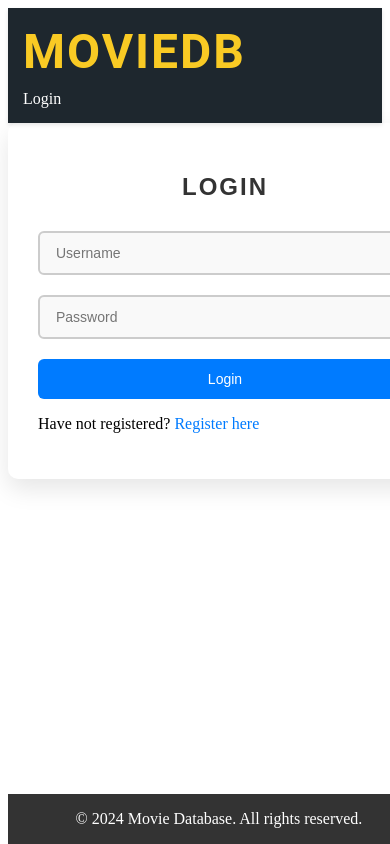
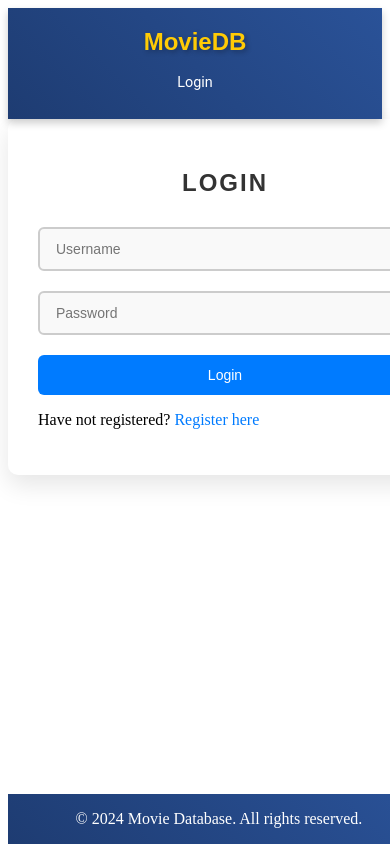
Before and after one commit to AnandYellapu/Movie-client, a React (Create React App) app: page / in a window 390 px wide. Shown: the top 844 px of the page. Built offline with nearby package versions, Linux system fonts and the light colour scheme.

Commit message:
Update index.css

```diff
--- a/src/index.css
+++ b/src/index.css
@@ -1,34 +1,36 @@
-/* Header Container */
+/* General header styling */
 .header {
   display: flex;
   justify-content: space-between;
   align-items: center;
-  padding: 10px 20px;
-  background-color: #1e272e; /* Dark background */
-  color: #ffffff; /* Light text color */
-  box-shadow: 0 2px 4px rgba(0, 0, 0, 0.1); /* Subtle shadow */
+  padding: 15px 30px;
+  background: linear-gradient(45deg, #1e3c72, #2a5298); /* Gradient background */
+  color: #fff;
+  box-shadow: 0 4px 8px rgba(0, 0, 0, 0.2);
   position: sticky;
   top: 0;
   z-index: 1000;
 }
 
-/* Logo and Title */
-.logo {
-  font-family: 'Roboto', sans-serif;
-  font-size: 1.5rem;
-  font-weight: bold;
+/* Logo styling */
+.logo .title {
+  font-size: 2rem;
+  font-weight: 700;
+  color: #ffcb05; /* Bright yellow for logo highlight */
+  margin: 0;
+  font-family: 'Poppins', sans-serif;
+  text-shadow: 2px 2px 5px rgba(0, 0, 0, 0.3); /* Text shadow for depth */
+  transition: transform 0.3s ease;
 }
 
-.title {
-  margin: 0;
-  color: #f9ca24; /* Highlight color */
-  text-transform: uppercase;
-  letter-spacing: 2px;
+.logo .title:hover {
+  transform: scale(1.1); /* Subtle zoom on hover */
 }
 
-/* Navbar */
+/* Navbar styling */
 .navbar {
   display: flex;
+  align-items: center;
 }
 
 .nav-list {
@@ -36,42 +38,80 @@
   list-style: none;
   margin: 0;
   padding: 0;
+  gap: 15px; /* Space between items */
 }
 
 .nav-item {
-  margin: 0 10px;
+  position: relative;
 }
 
-/* Links */
 .nav-link {
   text-decoration: none;
+  color: #fff;
   font-size: 1rem;
-  color: #ffffff;
-  transition: color 0.3s ease, transform 0.2s ease;
+  padding: 10px 15px;
+  border-radius: 25px;
+  font-family: 'Roboto', sans-serif;
+  transition: background 0.3s, transform 0.3s;
+  display: flex;
+  align-items: center;
 }
 
-/* Hover Effect */
 .nav-link:hover {
-  color: #f9ca24; /* Highlight color on hover */
-  transform: scale(1.1); /* Slight zoom */
+  background: rgba(255, 203, 5, 0.8);
+  color: #1e3c72;
+  transform: translateY(-3px);
+  box-shadow: 0 4px 10px rgba(255, 203, 5, 0.5);
 }
 
-/* Active State */
-.nav-link:active {
-  color: #ffbe76; /* Slightly darker highlight */
-  transform: scale(1.05);
+/* Active nav item indicator */
+.nav-item::after {
+  content: '';
+  position: absolute;
+  bottom: -5px;
+  left: 50%;
+  width: 0;
+  height: 3px;
+  transition: width 0.3s, left 0.3s;
 }
 
-/* Responsive Design */
+.nav-item:hover::after {
+  width: 100%;
+  left: 0;
+}
+
+/* Logout button styling */
+.logout-button {
+  background: none;
+  border: 2px solid rgba(255, 203, 5, 0.8); /* Border to match theme */
+  color: #fff;
+  font-size: 1rem;
+  cursor: pointer;
+  padding: 10px 20px;
+  border-radius: 25px;
+  transition: all 0.3s ease-in-out;
+}
+
+.logout-button:hover {
+  background: #f44336; /* Red background on hover */
+  border-color: #f44336;
+  color: #fff;
+  transform: scale(1.1);
+  box-shadow: 0 4px 10px rgba(244, 67, 54, 0.5); /* Red glow */
+}
+
+/* Responsive design */
 @media (max-width: 768px) {
   .header {
     flex-direction: column;
-    align-items: flex-start;
-    padding: 15px;
+    align-items: center;
+    text-align: center;
+    padding: 20px;
   }
 
-  .logo {
-    margin-bottom: 10px;
+  .navbar {
+    margin-top: 10px;
+    flex-direction: column;
   }
 
   .nav-list {
@@ -79,10 +119,21 @@
     gap: 10px;
   }
 
-  .nav-item {
-    margin: 0;
+  .nav-link {
+    padding: 8px 12px;
   }
 }
+
+@media (max-width: 480px) {
+  .logo .title {
+    font-size: 1.5rem; /* Smaller logo size for very small screens */
+  }
+
+  .nav-link {
+    font-size: 0.9rem;
+  }
+}
+
 
 
 
@@ -525,7 +576,7 @@
 
 /* Footer styles */
 .footer {
-  background-color: #333;
+  background: linear-gradient(45deg, #1e3c72, #2a5298);
   color: #fff;
   text-align: center;
   padding: 1rem;
@@ -811,7 +862,7 @@ a:hover {
   width: 100%;
   max-width: 450px;
   margin: 0 auto;
-  padding: 40px;
+  padding: 90px;
   background-color: #fff;
   border-radius: 10px;
   box-shadow: 0 10px 25px rgba(0, 0, 0, 0.1);
@@ -939,7 +990,7 @@ a:hover {
   width: 100%;
   max-width: 400px;
   margin: 0 auto;
-  padding: 40px;
+  padding: 90px;
   background-color: #fff;
   border-radius: 10px;
   box-shadow: 0 10px 25px rgba(0, 0, 0, 0.1);
```
